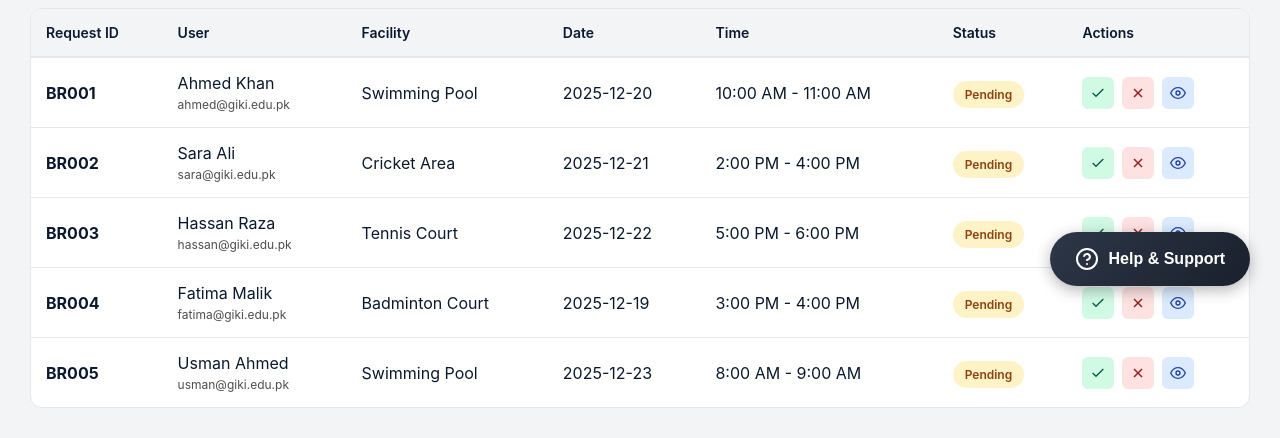
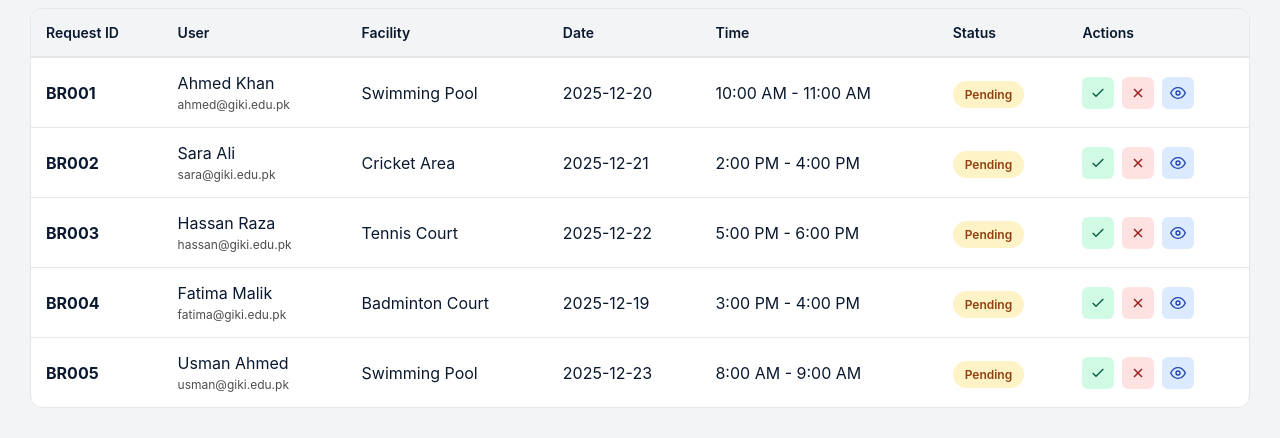
Before and after one commit to ZainJ5/HCI-SportComplex_Management_System, a plain HTML site: page admin.html in a window 1280 px wide. Shown: the part 484-922 px from the top of the page. Drawn offline with Linux system fonts and the light colour scheme.

Commit message:
Update admin.html

```diff
--- a/admin.html
+++ b/admin.html
@@ -293,6 +293,5 @@
     <script src="dark-mode.js"></script>
     <script src="admin.js"></script>
     <script src="auth.js"></script>
-    <script src="support.js"></script>
 </body>
 </html>
```
